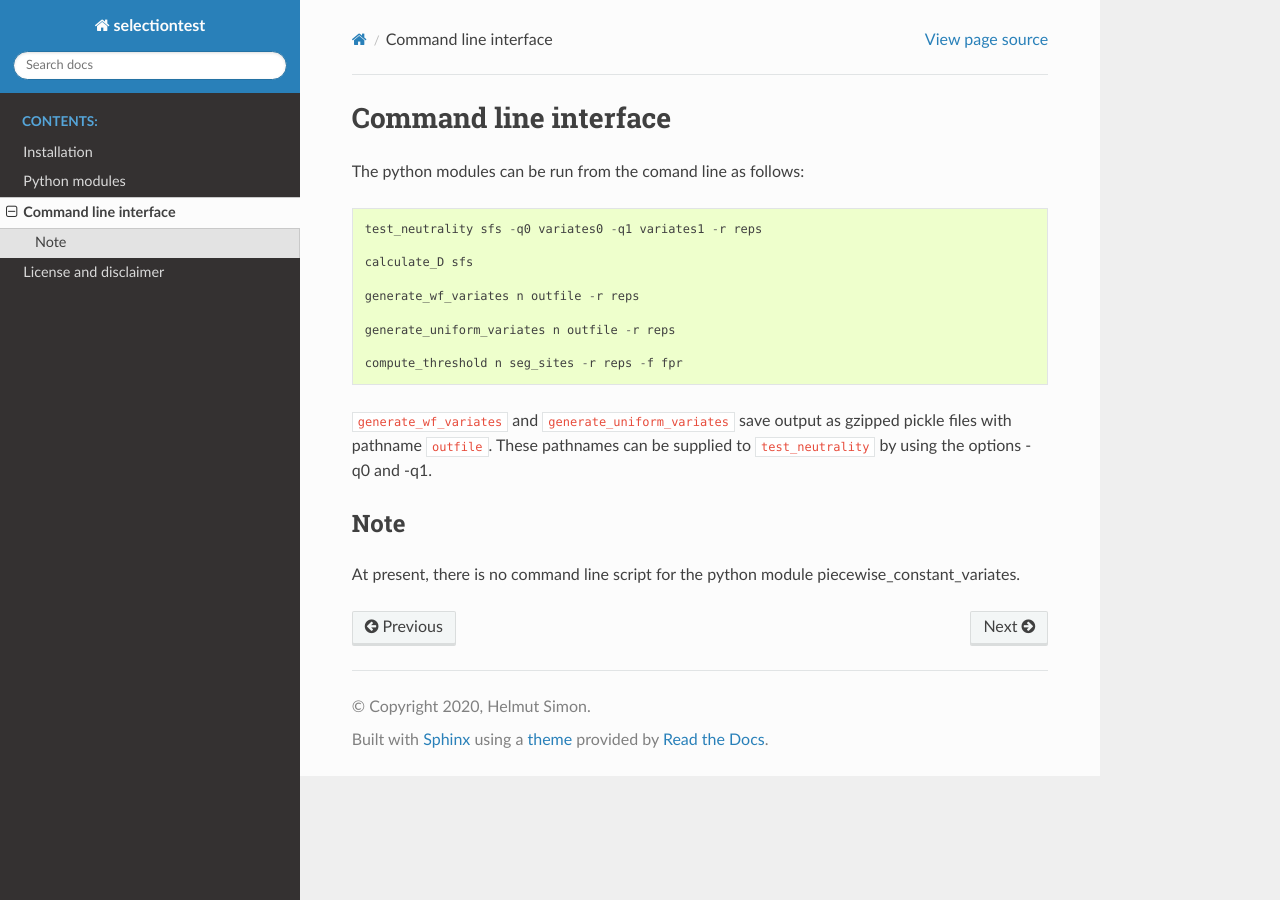
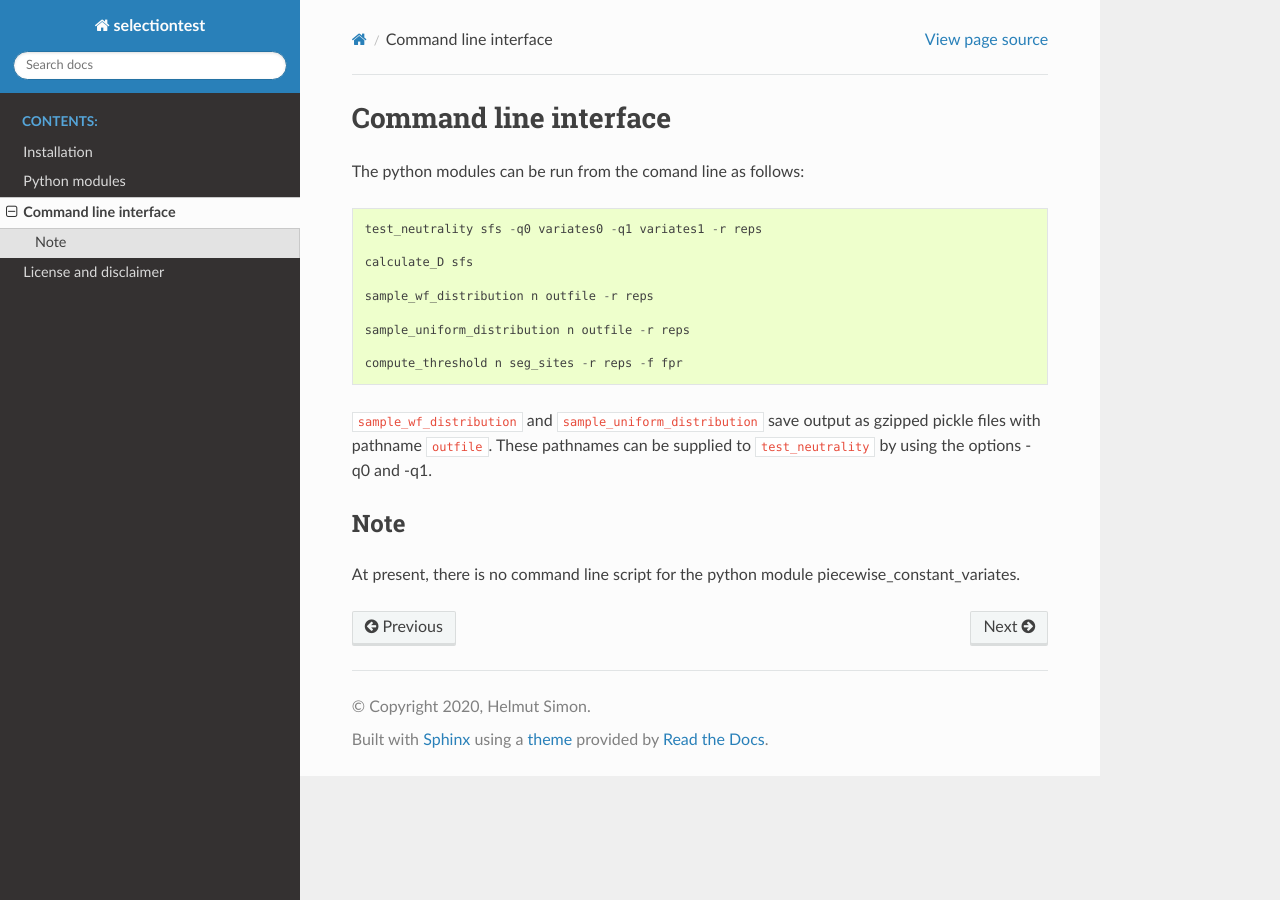
Before and after one commit to helmutsimon/selectiontest, a Sphinx documentation site: the page built from docs/source/cli.rst, in a window 1280 px wide. Built offline with Sphinx 7.4.7 and the Read the Docs theme 2.0.0, drawn with Linux system fonts in a browser that asks for light colours.

Commit message:
v0.1.1 change function names to sample_uniform_distribution and sample_wf_distribution.

```diff
--- a/docs/source/cli.rst
+++ b/docs/source/cli.rst
@@ -10,13 +10,13 @@ The python modules can be run from the comand line as follows:
 
     calculate_D sfs
 
-    generate_wf_variates n outfile -r reps
+    sample_wf_distribution n outfile -r reps
 
-    generate_uniform_variates n outfile -r reps
+    sample_uniform_distribution n outfile -r reps
 
     compute_threshold n seg_sites -r reps -f fpr
 
-``generate_wf_variates`` and ``generate_uniform_variates`` save output as gzipped pickle files with pathname ``outfile``. These pathnames can be supplied to ``test_neutrality`` by using the options -q0 and -q1.
+``sample_wf_distribution`` and ``sample_uniform_distribution`` save output as gzipped pickle files with pathname ``outfile``. These pathnames can be supplied to ``test_neutrality`` by using the options -q0 and -q1.
 
 Note
 ----
--- a/docs/source/modules.rst
+++ b/docs/source/modules.rst
@@ -8,4 +8,4 @@ Access Python modules by the following command or variations thereof:
     import selectiontest
 
 .. automodule:: selectiontest.selectiontest
-    :members: test_neutrality, calculate_D, generate_wf_variates, generate_uniform_variates, compute_threshold, piecewise_constant_variates
+    :members: test_neutrality, calculate_D, sample_wf_distribution, sample_uniform_distribution, compute_threshold, piecewise_constant_variates
```
Also changed, not shown: 3 other files.
